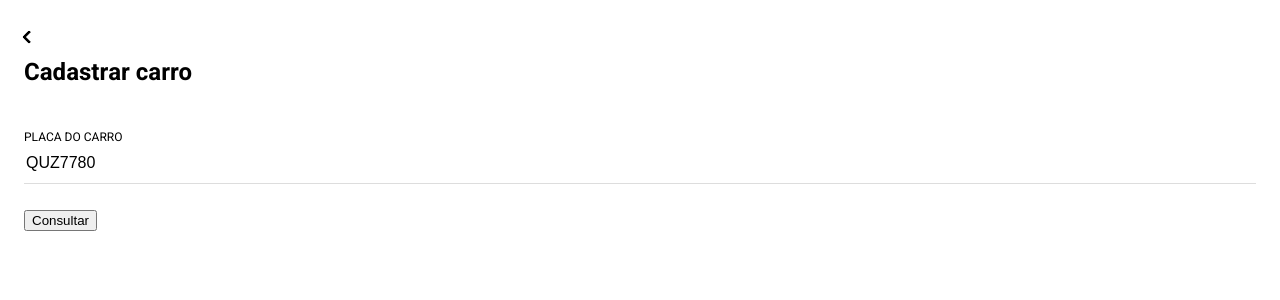
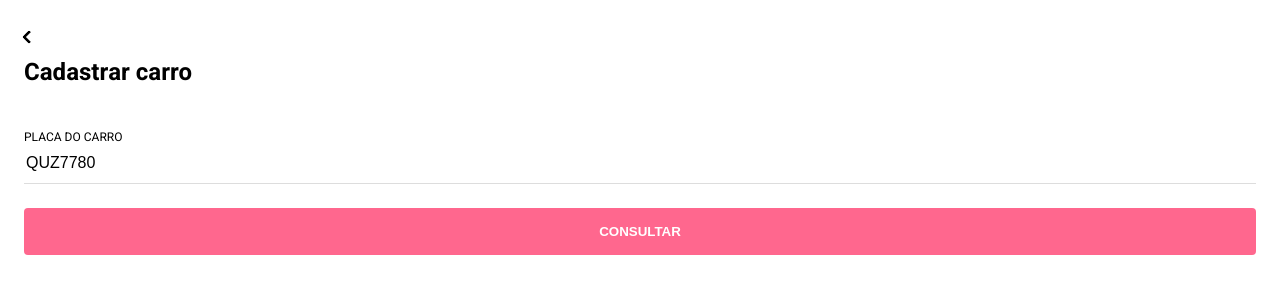
Before and after one commit to goislimat/flash, a Next.js app: page /partner/new_vehicle in a window 1280 px wide. Shown: the top 300 px of the page. Built offline with nearby package versions, Linux system fonts and the light colour scheme.

Commit message:
Finish add new vehicle

```diff
--- a/pages/partner/new_vehicle.tsx
+++ b/pages/partner/new_vehicle.tsx
@@ -1,5 +1,20 @@
 import { useState } from "react";
+import styled from "styled-components";
 import { Button, Input, Screen } from "../../src/ui";
+
+const AddButton = styled.button`
+  display: block;
+  text-align: center;
+  background: #ff678e;
+  color: white;
+  padding: 16px;
+  border-radius: 4px;
+  width: 100%;
+  border: none;
+  margin-bottom: 32px;
+  text-transform: uppercase;
+  font-weight: bold;
+`;
 
 const NewVehicle = () => {
   const [visible, setVisibility] = useState<boolean>(false);
@@ -11,9 +26,9 @@ const NewVehicle = () => {
   return (
     <Screen previousPage="dashboard" title="Cadastrar carro">
       <Input name="license_plate" label="placa do carro" value="QUZ7780" />
-      <button type="button" onClick={checkLicensePlate}>
+      <AddButton type="button" onClick={checkLicensePlate}>
         Consultar
-      </button>
+      </AddButton>
 
       {visible && (
         <div>
```
